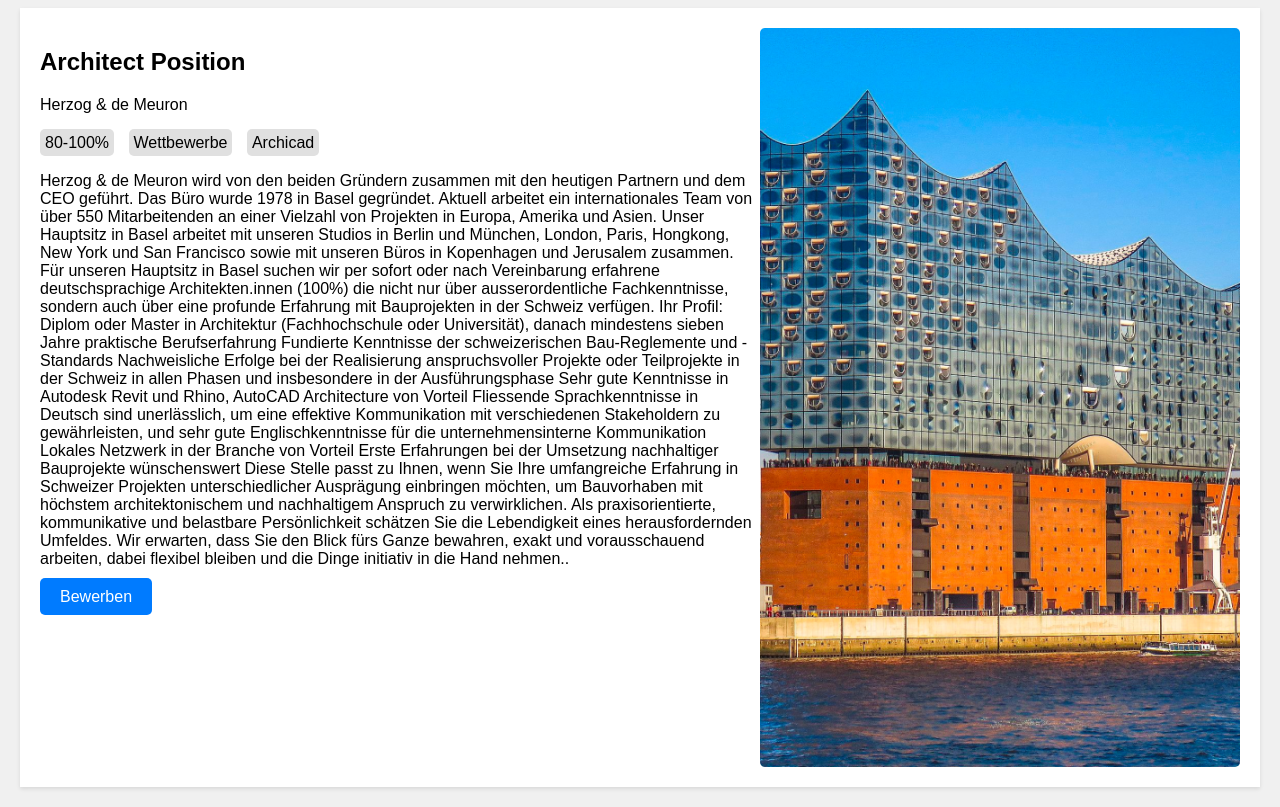
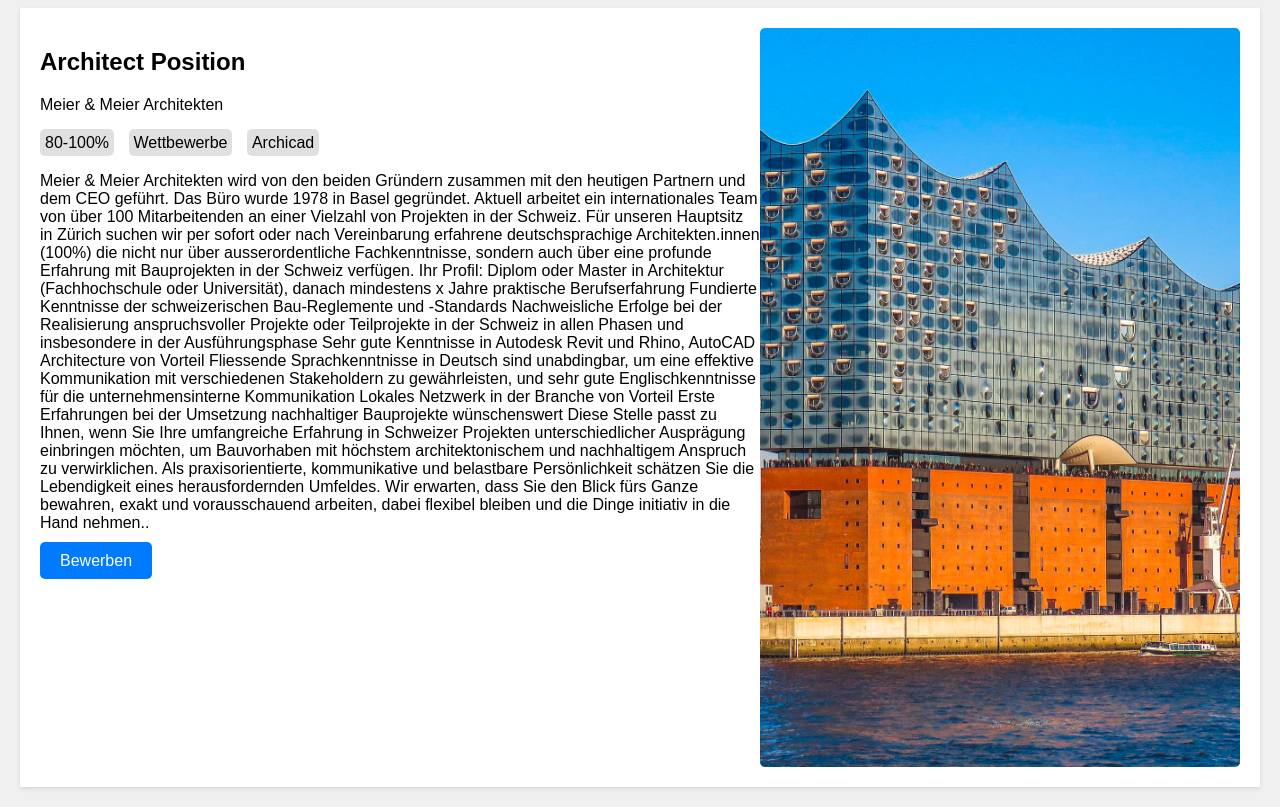
Before and after one commit to tadaoverwaltung/tadaoverwaltung.github.io, a plain HTML site: page job1.html in a window 1280 px wide. Shown: the part 120-927 px from the top of the page. Drawn offline with Linux system fonts and the light colour scheme.

Commit message:
anonymised

```diff
--- a/job1.html
+++ b/job1.html
@@ -129,22 +129,22 @@
         <section class="job-detail">
             <div class="job-description">
                 <h1>Architect Position</h1>
-                <p class="company-name">Herzog & de Meuron</p>
+                <p class="company-name">Meier & Meier Architekten</p>
                 <div class="tags">
                     <span>80-100%</span>
                     <span>Wettbewerbe</span>
                     <span>Archicad</span>
                 </div>
                 <div class="job-description-text">
-                    <p>Herzog & de Meuron wird von den beiden Gründern zusammen mit den heutigen Partnern und dem CEO geführt. Das Büro wurde 1978 in Basel gegründet. Aktuell arbeitet ein internationales Team von über 550 Mitarbeitenden an einer Vielzahl von Projekten in Europa, Amerika und Asien. Unser Hauptsitz in Basel arbeitet mit unseren Studios in Berlin und München, London, Paris, Hongkong, New York und San Francisco sowie mit unseren Büros in Kopenhagen und Jerusalem zusammen.
-                        Für unseren Hauptsitz in Basel suchen wir per sofort oder nach Vereinbarung erfahrene deutschsprachige Architekten.innen (100%) die nicht nur über ausserordentliche Fachkenntnisse, sondern auch über eine profunde Erfahrung mit Bauprojekten in der Schweiz verfügen.
+                    <p>Meier & Meier Architekten wird von den beiden Gründern zusammen mit den heutigen Partnern und dem CEO geführt. Das Büro wurde 1978 in Basel gegründet. Aktuell arbeitet ein internationales Team von über 100 Mitarbeitenden an einer Vielzahl von Projekten in der Schweiz.
+                        Für unseren Hauptsitz in Zürich suchen wir per sofort oder nach Vereinbarung erfahrene deutschsprachige Architekten.innen (100%) die nicht nur über ausserordentliche Fachkenntnisse, sondern auch über eine profunde Erfahrung mit Bauprojekten in der Schweiz verfügen.
 
                         Ihr Profil:
-                        Diplom oder Master in Architektur (Fachhochschule oder Universität), danach mindestens sieben Jahre praktische Berufserfahrung
+                        Diplom oder Master in Architektur (Fachhochschule oder Universität), danach mindestens x Jahre praktische Berufserfahrung
                         Fundierte Kenntnisse der schweizerischen Bau-Reglemente und -Standards
                         Nachweisliche Erfolge bei der Realisierung anspruchsvoller Projekte oder Teilprojekte in der Schweiz in allen Phasen und insbesondere in der Ausführungsphase
                         Sehr gute Kenntnisse in Autodesk Revit und Rhino, AutoCAD Architecture von Vorteil
-                        Fliessende Sprachkenntnisse in Deutsch sind unerlässlich, um eine effektive Kommunikation mit verschiedenen Stakeholdern zu gewährleisten, und sehr gute Englischkenntnisse für die unternehmensinterne Kommunikation
+                        Fliessende Sprachkenntnisse in Deutsch sind unabdingbar, um eine effektive Kommunikation mit verschiedenen Stakeholdern zu gewährleisten, und sehr gute Englischkenntnisse für die unternehmensinterne Kommunikation
                         Lokales Netzwerk in der Branche von Vorteil
                         Erste Erfahrungen bei der Umsetzung nachhaltiger Bauprojekte wünschenswert
 
@@ -155,7 +155,7 @@
                 <a href="bewerben.html" class="apply-btn">Bewerben</a>
             </div>
             <div class="job-image">
-                <img src="image-of-building.png" alt="Building designed by Herzog & de Meuron">
+                <img src="image-of-building.png" alt="Building designed by Meier & Meier Architekten">
             </div>
         </section>
     </main>
```
Also changed, not shown: index.html (+6 -6 lines), company-logo copy.png (added).
